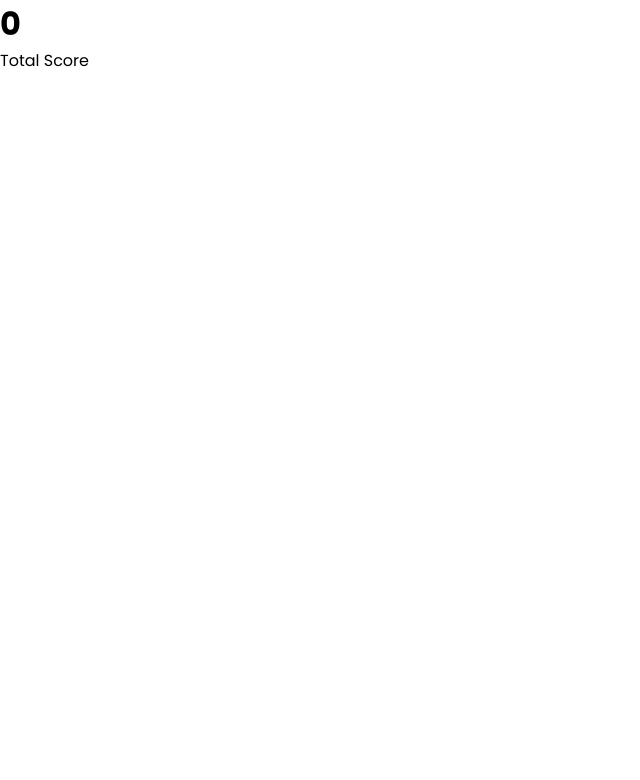
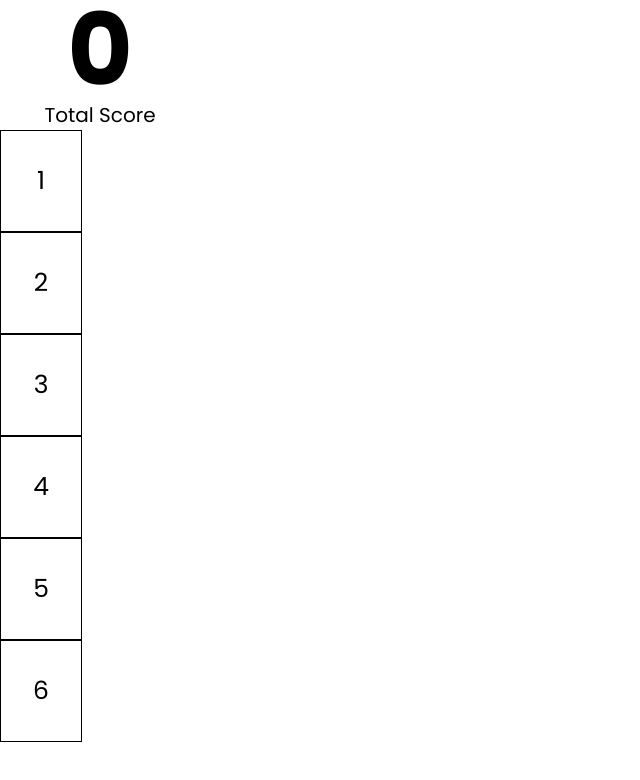
Before and after one commit to raijin-asr/Dice-Game, a React (Vite) app: page / in a window 1280 px wide. Shown: the top 780 px of the page, without its empty margins (0-640 px from the left). Built offline with nearby package versions, Linux system fonts and the light colour scheme.

Commit message:
Day 6: Updated GameOn and TotalScore component and created SelectNumber Component

```diff
--- a/src/components/GameOn.jsx
+++ b/src/components/GameOn.jsx
@@ -1,10 +1,12 @@
 import React from 'react'
 import TotalScore from '/src/components/TotalScore';
+import SelectNumber from './SelectNumber';
 
 const GameOn = () => {
   return (
     <main>
       <TotalScore />
+      <SelectNumber/>
     </main>
     )
 }
--- /dev/null
+++ b/src/components/SelectNumber.jsx
@@ -0,0 +1,25 @@
+import styled from "styled-components";
+
+const SelectNumber = () => {
+
+    const numbersArr =[1,2,3,4,5,6]
+  return (
+    <div>
+        {numbersArr.map((value,i)=> (
+            <NumberContainer key={i}>{value}</NumberContainer>
+        )
+        )}
+    </div>
+  )
+}
+
+export default SelectNumber
+
+const NumberContainer = styled.div`
+height: 100px;
+width: 80px;
+border: 1px solid black;
+display:grid;
+place-items: center;
+font-size: 25px;
+`;
--- a/src/components/TotalScore.jsx
+++ b/src/components/TotalScore.jsx
@@ -1,12 +1,11 @@
-import React from 'react'
 import styled from "styled-components";
 
 const TotalScore = () => {
   return (
-    <div>
+    <ScoreContainer>
         <h1>0</h1>
         <p>Total Score</p>
-    </div>
+    </ScoreContainer>
   )
 }
 
```
Also changed, not shown: 1 other file (tests, documents, lock files or other folders).
